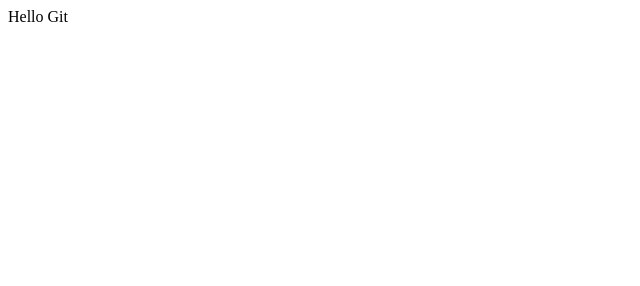
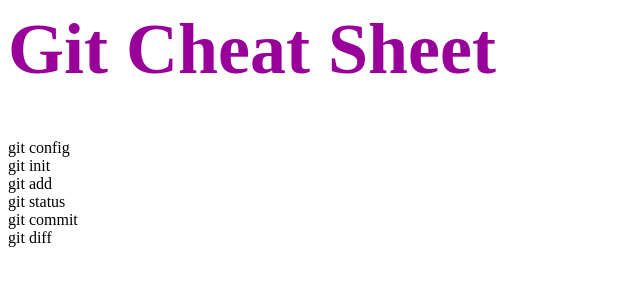
Before and after one commit to Natalia-Linova/GitVSCode, a plain HTML site: page index.html in a window 1280 px wide. Shown: the whole page, without its empty margins (0-640 px from the left). Drawn offline with Linux system fonts and the light colour scheme.

Commit message:
Changes header color
CSS file is added to set color and size
Add list of commands

```diff
--- /dev/null
+++ b/css/style.css
@@ -0,0 +1,4 @@
+h1 {
+    color: #990099;
+    font-size: 72;
+}
--- a/index.html
+++ b/index.html
@@ -1,8 +1,15 @@
 <html>
     <head>
+        <link rel="stylesheet" type="text/css" href="css/style.css" />
         <title>Learning Git</title>
     </head>
     <body>
-        Hello Git
+        <h1>Git Cheat Sheet</h1>
+        <div>git config</div>
+        <div>git init</div>
+        <div>git add</div>
+        <div>git status</div>
+        <div>git commit</div>
+        <div>git diff</div>
     </body>
 </html>
```
